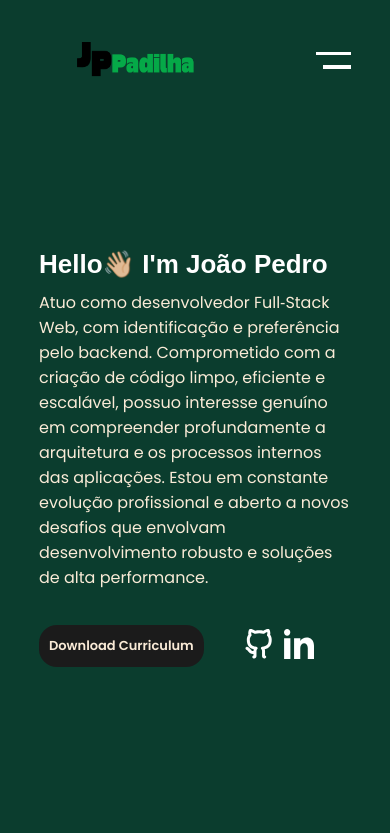
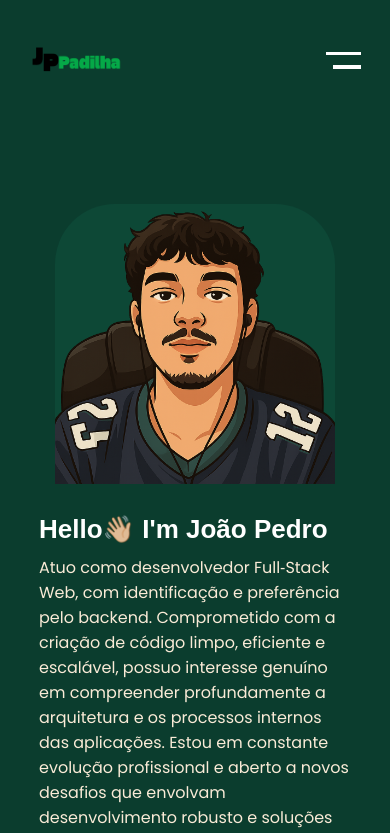
Before and after one commit to jppadilha1/portfolio-jp, a Next.js app: page / in a window 390 px wide. Shown: the top 833 px of the page. Built offline with nearby package versions, Linux system fonts and the light colour scheme.

Commit message:
feat: create `mobile` version

```diff
--- a/components/contact/contact.module.css
+++ b/components/contact/contact.module.css
@@ -125,3 +125,10 @@
   outline: none;
   color: antiquewhite;
 }
+
+/*Mobile*/
+@media (max-width: 639px) {
+  .cta button {
+    width: 70%;
+  }
+}
--- a/components/header/header.module.css
+++ b/components/header/header.module.css
@@ -122,8 +122,10 @@
 }
 
 /*Mobile*/
-@media (max-width: 500px) {
-  .options {
-    width: 80%;
+@media (max-width: 639px) {
+  .logo {
+    width: 150px;
+    height: 110px;
+    transform: translateX(-25px);
   }
 }
--- a/components/main/main.module.css
+++ b/components/main/main.module.css
@@ -84,20 +84,29 @@
 }
 
 /*Mobile*/
-@media (max-width: 500px) {
-  .image img,
+@media (max-width: 639px) {
   .info .image {
-    display: none;
+    height: 280px;
+    width: 280px;
+    border-radius: 60px;
+  }
+
+  .image img {
+    height: 100%;
+    width: 100%;
   }
 
   .info {
     width: 100%;
-    justify-content: center;
+    align-items: center;
+    justify-content: space-around;
+    flex-direction: column-reverse;
     font-size: small;
   }
 
   .desc {
     width: 80%;
+    margin-top: 30px;
   }
 
   .maincontacts button {
@@ -108,4 +117,17 @@
   .icons {
     width: 25%;
   }
+
+  .main {
+    height: 100vh;
+  }
+
+  .maincontacts button {
+    width: 60%;
+    border-radius: 15px;
+  }
+
+  .icons {
+    width: 25%;
+  }
 }
--- a/components/projects/projects.module.css
+++ b/components/projects/projects.module.css
@@ -87,3 +87,17 @@
 .btnprojects .button:hover {
   color: #00c853;
 }
+
+/*Mobile*/
+@media (max-width: 639px) {
+  .projectscont {
+    height: 150vh;
+    justify-content: space-around;
+  }
+
+  .projects {
+    height: 75%;
+    grid-template-rows: none;
+    grid-template-columns: 100%;
+  }
+}
```
